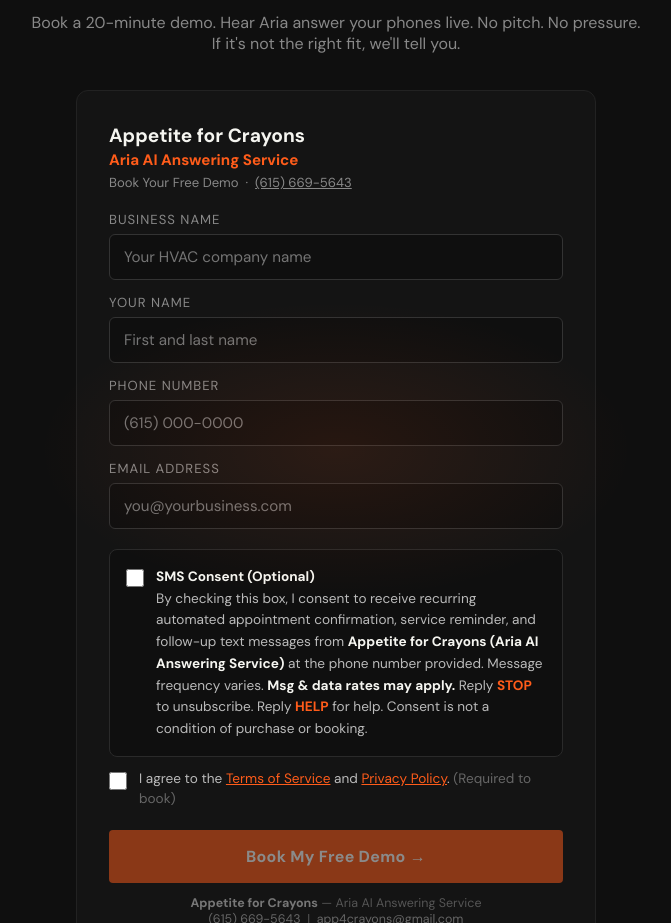
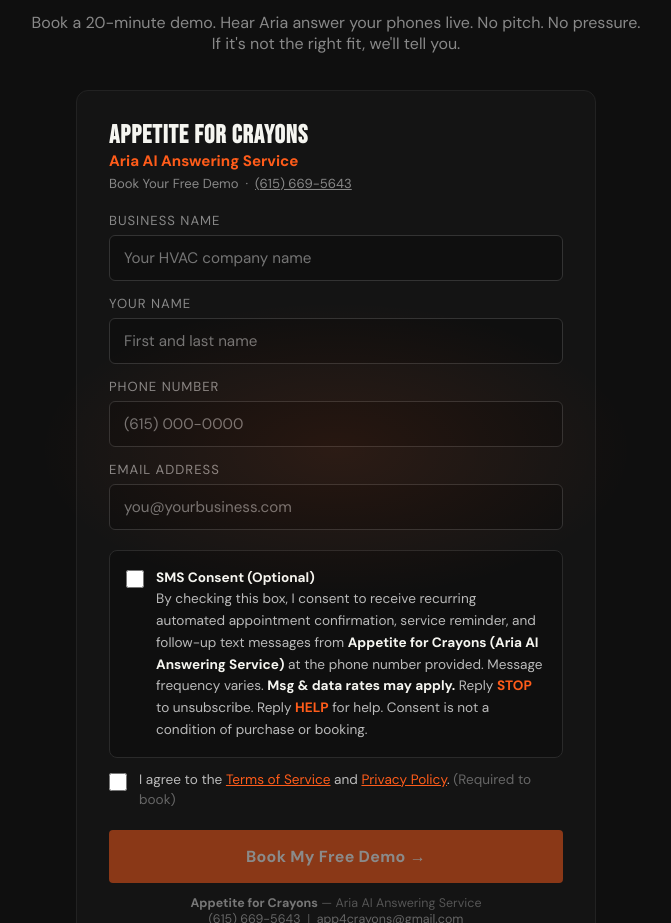
Before and after one commit to appforcrayons/aria-ai-landing, a plain HTML site: page index.html in a window 1280 px wide. Shown: the part 5900-6823 px from the top of the page, without its empty margins (304-975 px from the left). Drawn offline with Linux system fonts and the light colour scheme.

Commit message:
A2P: business name as H2 heading for compliance

```diff
--- a/index.html
+++ b/index.html
@@ -821,7 +821,7 @@
 
   <!-- COMPLIANT OPT-IN FORM -->
   <div style="max-width:520px;margin:0 auto 32px;background:#141414;border:1px solid #222;border-radius:12px;padding:32px;text-align:left;">
-    <p style="color:#f5f5f0;font-weight:700;font-size:1.2em;margin-bottom:2px;">Appetite for Crayons</p>
+    <h2 style="color:#f5f5f0;font-family:'Bebas Neue',sans-serif;font-size:1.6em;margin:0 0 2px;letter-spacing:1px;">APPETITE FOR CRAYONS</h2>
     <p style="color:#FF5C1A;font-weight:600;font-size:0.95em;margin-bottom:4px;">Aria AI Answering Service</p>
     <p style="color:#888;font-size:0.82em;margin-bottom:20px;">Book Your Free Demo &nbsp;·&nbsp; <a href="tel:6156695643" style="color:#888;">(615) 669-5643</a></p>
 
```
